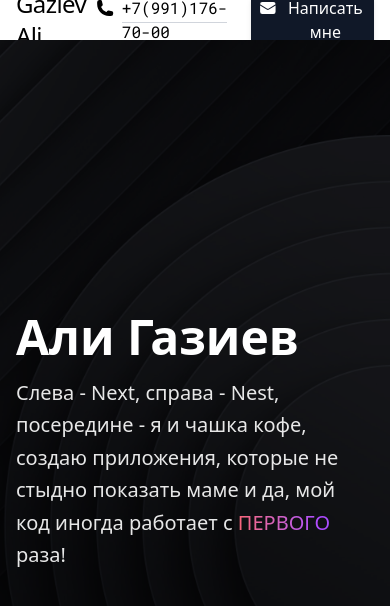
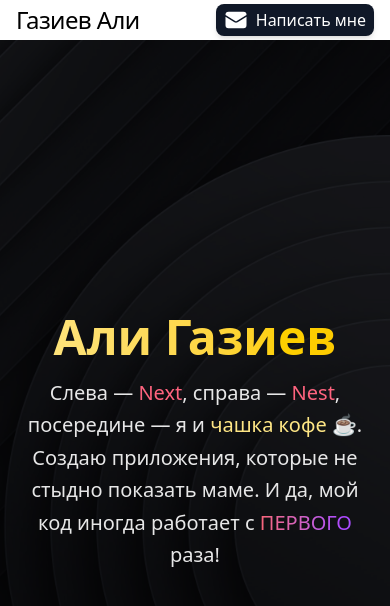
Before and after one commit to GazievAli/MyBlog, a Next.js app in the folder frontend/: page / in a window 390 px wide. Shown: the top 606 px of the page. Built offline with nearby package versions, Linux system fonts and the light colour scheme.

Commit message:
header (base 3)

```diff
--- a/frontend/src/app/page.tsx
+++ b/frontend/src/app/page.tsx
@@ -4,6 +4,7 @@ export default function Home() {
   return (
     <div>
       <Header />
+
     </div>
   );
 }
--- a/frontend/src/components/Header/Main.tsx
+++ b/frontend/src/components/Header/Main.tsx
@@ -15,10 +15,12 @@ export default function Main() {
     <div className="grid grid-cols-1 md:grid-cols-2 gap-8 h-full items-center">
 
       <div className="flex flex-col justify-center items-center">
-        <div className="w-full max-w-md text-left">
-            <h1 className="text-5xl md:text-5xl font-bold mb-4 text-white">Али Газиев</h1>
+        <div className="w-full max-w-md text-center sm:text-left">
+            <h1 className="text-5xl md:text-5xl font-bold mb-4 bg-gradient-to-r from-amber-200 to-yellow-400 bg-clip-text text-transparent">
+                Али Газиев
+            </h1>
             <p className="text-xl md:text-2xl text-white/90 leading-relaxed">
-                Слева - Next, справа - Nest, посередине - я и чашка кофе, создаю приложения, которые не стыдно показать маме и да, мой код иногда работает с <span className="bg-gradient-to-r from-red-400 via-purple-500 to-blue-400 bg-clip-text text-transparent bg-size-200 animate-gradient">ПЕРВОГО</span> раза!
+                Слева — <span className="text-rose-400">Next</span>, справа — <span className="text-rose-400">Nest</span>, посередине — я и <span className="text-amber-200">чашка кофе ☕</span>. Создаю приложения, которые не стыдно показать маме. И да, мой код иногда работает с <span className="bg-gradient-to-r from-red-400 via-purple-500 to-blue-400 bg-clip-text text-transparent bg-size-200 animate-gradient">ПЕРВОГО</span> раза!
             </p>
         </div>
     </div>
--- a/frontend/src/components/Header/NavBar.tsx
+++ b/frontend/src/components/Header/NavBar.tsx
@@ -12,14 +12,14 @@ export default function NavBar () {
                 <div className="flex justify-between items-center h-10">
                     <div className="flex items-center">
                         <h1 className="text-2xl tracking-tight">
-                            Gaziev Ali
+                            Газиев Али
                         </h1>
                     </div>
                     <div className="flex items-center">
 
                     </div>
                     <div className="flex items-center">
-                        <div className='flex mr-3'>
+  <div className='hidden md:flex mr-3'>
     <svg xmlns="http://www.w3.org/2000/svg" viewBox="0 0 24 24" fill="currentColor" className="size-6 cursor-pointer">
       <path fillRule="evenodd" d="M1.5 4.5a3 3 0 0 1 3-3h1.372c.86 0 1.61.586 1.819 1.42l1.105 4.423a1.875 1.875 0 0 1-.694 1.955l-1.293.97c-.135.101-.164.249-.126.352a11.285 11.285 0 0 0 6.697 6.697c.103.038.25.009.352-.126l.97-1.293a1.875 1.875 0 0 1 1.955-.694l4.423 1.105c.834.209 1.42.959 1.42 1.82V19.5a3 3 0 0 1-3 3h-2.25C8.552 22.5 1.5 15.448 1.5 6.75V4.5Z" clipRule="evenodd" />
     </svg>
@@ -29,6 +29,7 @@ export default function NavBar () {
       </span>
     </p>
   </div>
+
   <div className='flex'>
     <button className="flex p-3 bg-gray-900 text-white px-2 py-1 rounded-lg font-medium hover:bg-gray-800 active:scale-95 transition-all duration-200 shadow-md hover:shadow-lg cursor-pointer">
       <svg xmlns="http://www.w3.org/2000/svg" viewBox="0 0 24 24" fill="currentColor" className="size-6">
```
Lines whose indentation alone changed are shown as unchanged.
